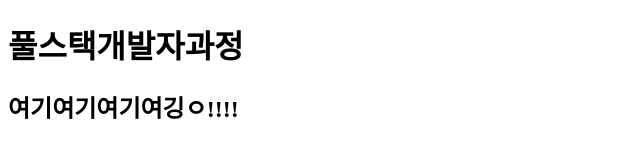
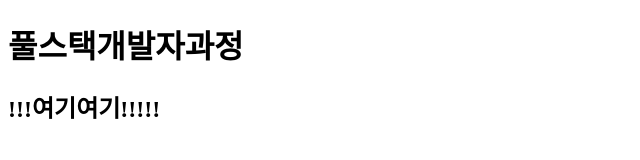
Before and after one commit to geunyoung0109/FSD202, a plain HTML site: page index.html in a window 1280 px wide. Shown: the whole page, without its empty margins (0-640 px from the left). Drawn offline with Linux system fonts and the light colour scheme.

Commit message:
Revert "Update index.html"
This reverts commit e1e90242337f1aec7805798ddcb4822ed6dfb1aa.

```diff
--- a/index.html
+++ b/index.html
@@ -2,10 +2,10 @@
 <html lang="ko">
 <head>
     <meta charset="UTF-8">
-    <title>풀스택개발자과정</title>
+    <title>풀스택개발자 과정</title>
 </head>
 <body>
     <h1>풀스택개발자과정</h1>
-    <h2>여기여기여기여깅ㅇ!!!!</h2>
+    <h2>!!!여기여기!!!!!</h2>
 </body>
 </html>
```
